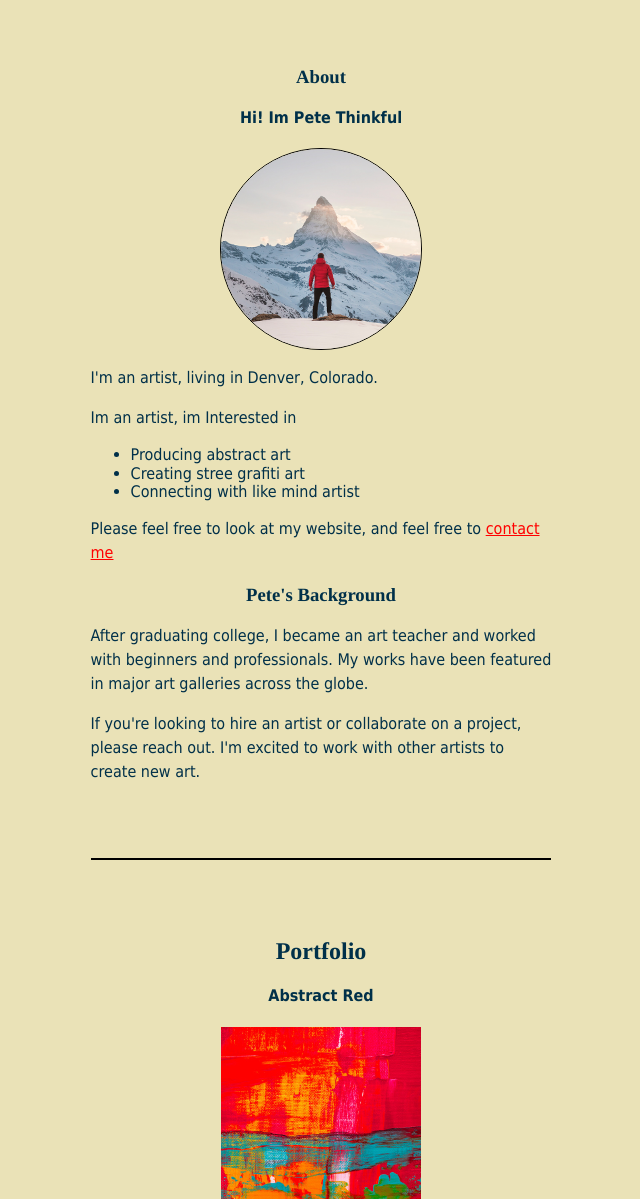
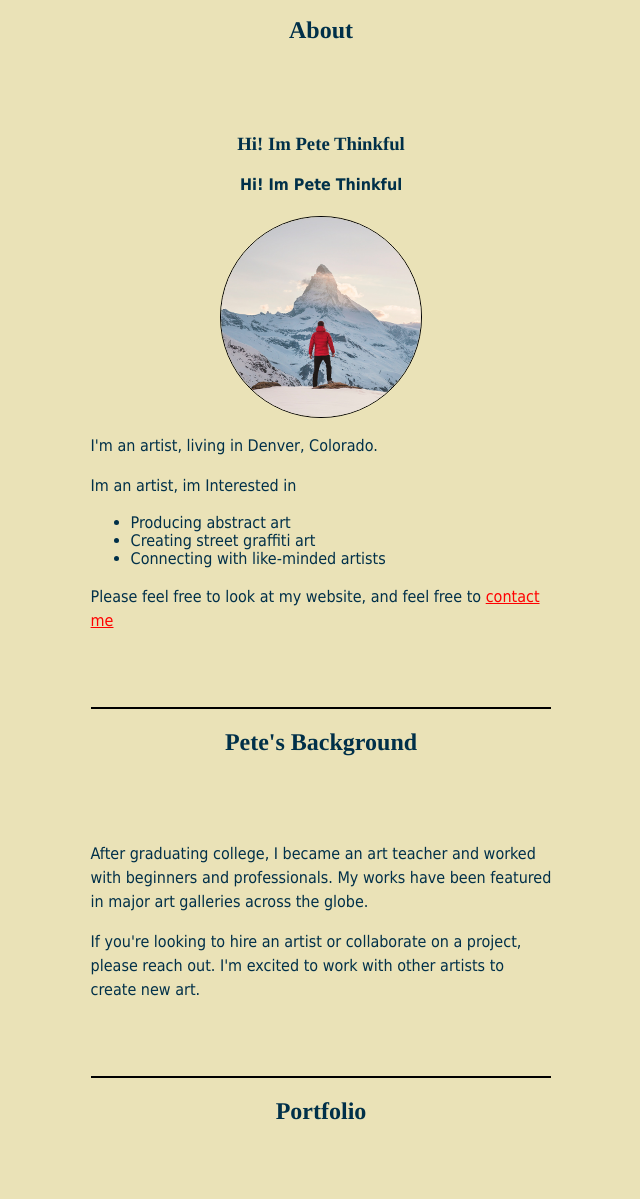
Before and after one commit to codingwithata/PetePortfolio, a plain HTML site: page index.html in a window 1280 px wide. Shown: the part 101-1300 px from the top of the page, without its empty margins (319-959 px from the left). Drawn offline with nearby package versions, Linux system fonts and the light colour scheme.

Commit message:
Added sections with updated ids

```diff
--- a/index.html
+++ b/index.html
@@ -25,29 +25,32 @@
   <main>
     <!-- About Section -->
     <section id="about">
+      <h2>About</h2> <!-- Added a heading for the About section -->
       <article>
-        <h3>About</h3>
+        <h3>Hi! Im Pete Thinkful</h3>
         <div>
           <h4>Hi! Im Pete Thinkful</h4>
           <img class="image-circle" src="images/pete-thinkful.png" alt="Pete Thinkful">
         </div>
-        <p>I'm an artist, living in Denver, Colorado.
-        <p>
+        <p>I'm an artist, living in Denver, Colorado.</p>
         <p>Im an artist, im Interested in</p>
         <ul>
           <li>Producing abstract art</li>
-          <li>Creating stree grafiti art</li>
-          <li>Connecting with like mind artist</li>
+          <li>Creating street graffiti art</li>
+          <li>Connecting with like-minded artists</li>
         </ul>
         <p> Please feel free to look at my website, and feel free to <span><a href="#contact">contact me</a></span>
         </p>
+      </article>
+    </section>
 
-    <!-- Pete's Background -->
-
-      <h3>Pete's Background</h3>
+    <hr>
+    <!-- Pete's Background Section -->
+    <section id="background">
+      <h2>Pete's Background</h2> <!-- Added a heading for Pete's Background section -->
+      <article>
         <p>After graduating college, I became an art teacher and worked with beginners and
           professionals. My works have been featured in major art galleries across the globe.</p>
-
         <p>If you're looking to hire an artist or collaborate on a
           project, please reach out. I'm excited to work with other artists to create new art.</p>
       </article>
@@ -56,30 +59,31 @@
     <hr>
     <!-- Portfolio Section -->
     <section id="portfolio">
+      <h2>Portfolio</h2> <!-- Added a heading for the Portfolio section -->
       <article>
-        <h2>Portfolio</h2>
         <div>
           <h4>Abstract Red</h4>
           <img src="images/abstract-red.png" alt="Abstract Red">
-          <p class= "imageText">Vaporware wayfarers heirloom neutra disrupt. Activated charcoal waistcoat scenester hell of.</p>
+          <p class="imageText">Vaporware wayfarers heirloom neutra disrupt. Activated charcoal waistcoat scenester hell of.</p>
         </div>
         <div>
           <h4>Spiral Zany</h4>
           <img src="images/spiral-zany.png" alt="Spiral Zany">
-          <p class= "imageText">Sriracha portland taxidermy cronut messenger bag, vegan distillery. Vaporware kickstarter air plant
+          <p class="imageText">Sriracha portland taxidermy cronut messenger bag, vegan distillery. Vaporware kickstarter air plant
             mumblecore food truck.</p>
         </div>
         <div>
           <h4>Melted Rainbow</h4>
           <img src="images/melted-rainbow.png" alt="Melted Rainbow">
-          <p class= "imageText">Edison bulb single-origin coffee snackwave, actually ennui locavore shabby chic forage.</p>
+          <p class="imageText">Edison bulb single-origin coffee snackwave, actually ennui locavore shabby chic forage.</p>
         </div>
       </article>
     </section>
+
     <hr>
     <!-- Contact Section -->
     <section id="contact">
-      <h2>Contact</h2>
+      <h2>Contact</h2> <!-- Added a heading for the Contact section -->
       <p>I'd love to hear from you! Please feel free to contact or follow me:</p>
       <ol>
         <li><a href="your-linkedin-profile">LinkedIn</a></li>
```
Lines whose indentation alone changed are shown as unchanged.
